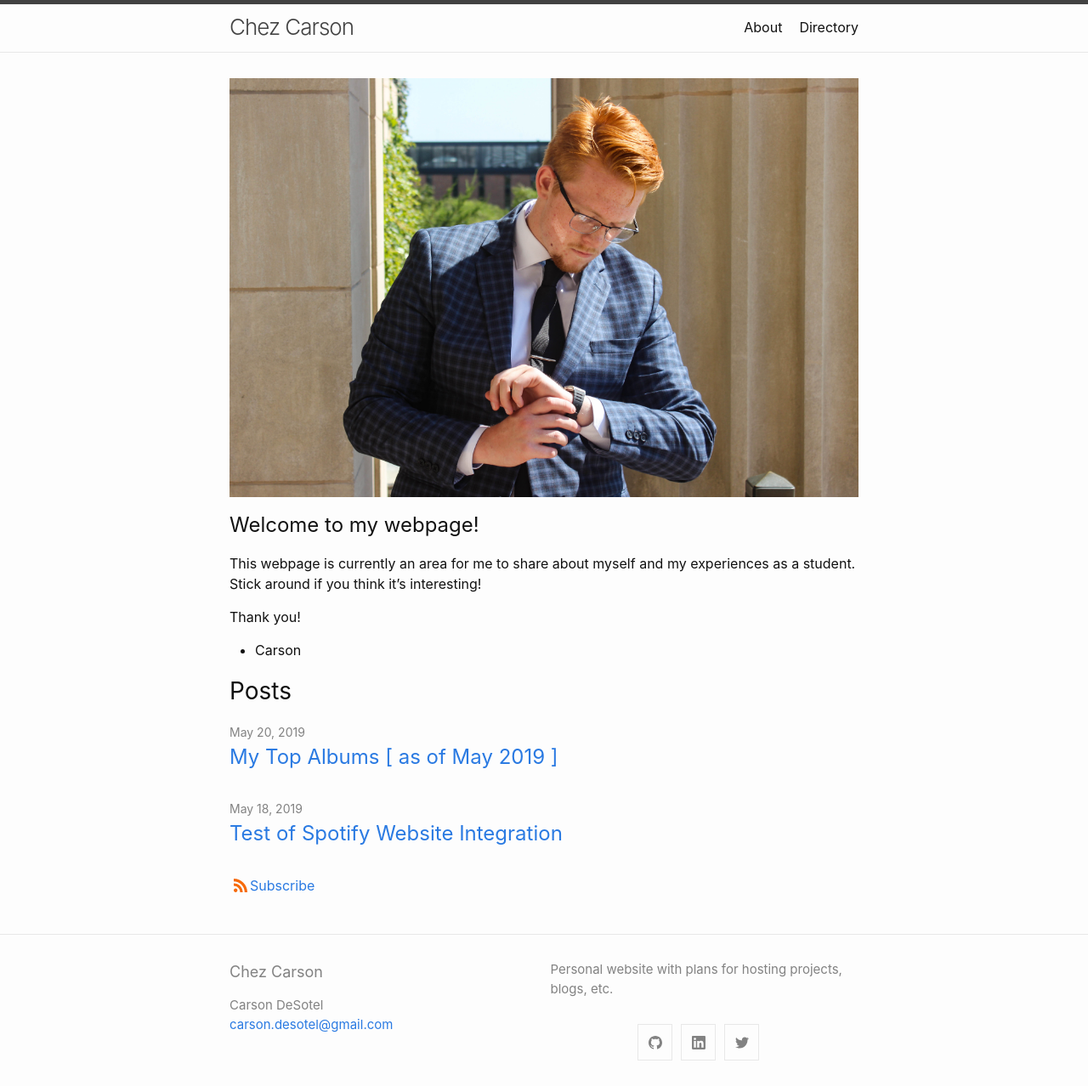
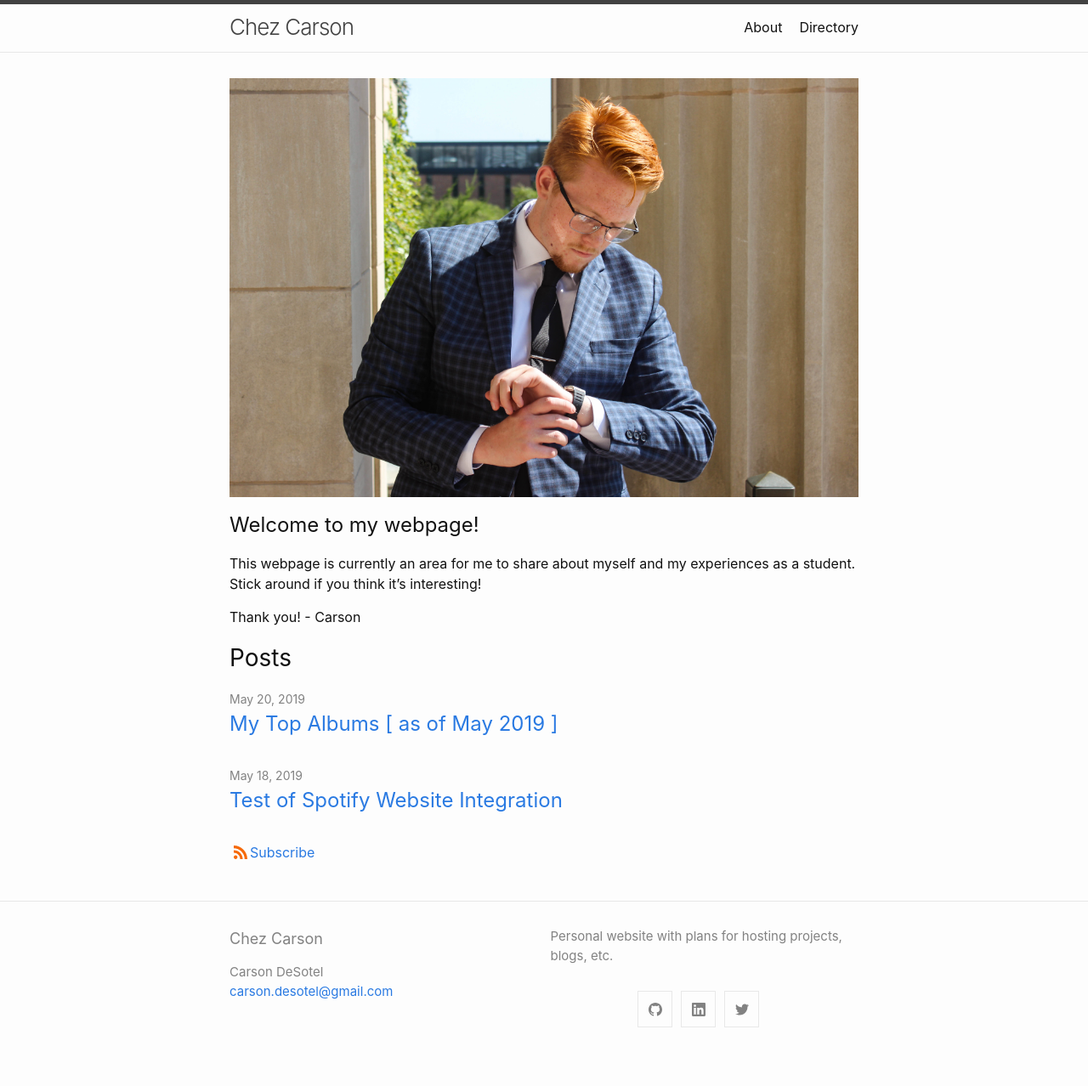
Before and after one commit to Carson-DeSotel/Carson-DeSotel.github.io, a Jekyll site: the page built from index.md, in a window 1280 px wide. Shown: the whole page at 85% size. Built offline with Jekyll 4.4.1, drawn with Linux system fonts in a browser that asks for light colours; our own code applies the rules of GitHub Pages for plain Markdown files; after the commit the page ends 1239 px from its top, so only the background shows below that.

```diff
--- a/index.md
+++ b/index.md
@@ -4,4 +4,4 @@ This webpage is currently an area for me to share about myself and my experience
 Stick around if you think it's interesting!
 
 Thank you!
-- Carson
+\- Carson
```
